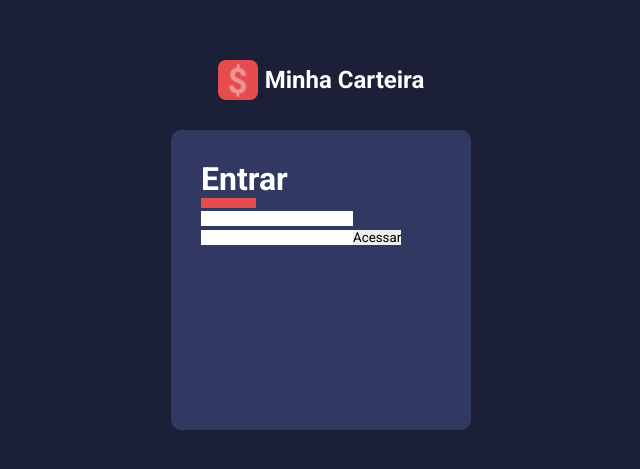
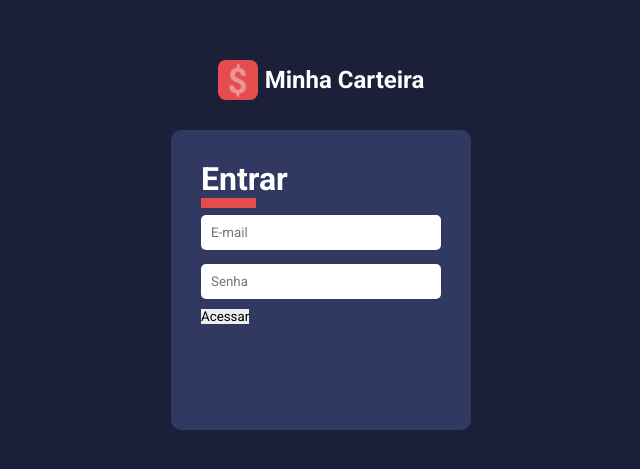
Before and after one commit to davihoffmann/minha-carteira-web, a React (Create React App) app: page / in a window 1280 px wide. Shown: the part 155-624 px from the top of the page, without its empty margins (319-959 px from the left). Built offline with nearby package versions, Linux system fonts and the light colour scheme.

Commit message:
criado componente do input text

```diff
--- /dev/null
+++ b/src/components/InputText/index.tsx
@@ -0,0 +1,7 @@
+import React, { ReactElement } from 'react';
+import { IInputTextProps } from './types';
+import { Container } from './styles';
+
+export default function InputText({ ...rest }: IInputTextProps): ReactElement {
+    return <Container {...rest} />;
+}
--- /dev/null
+++ b/src/components/InputText/styles.ts
@@ -0,0 +1,8 @@
+import styled from 'styled-components';
+
+export const Container = styled.input`
+    width: 100%;
+    margin: 7px 0;
+    padding: 10px;
+    border-radius: 5px;
+`;
--- /dev/null
+++ b/src/components/InputText/types.ts
@@ -0,0 +1,3 @@
+import { InputHTMLAttributes } from 'react';
+
+export type IInputTextProps = InputHTMLAttributes<HTMLInputElement>;
--- a/src/pages/Signin/index.tsx
+++ b/src/pages/Signin/index.tsx
@@ -1,4 +1,5 @@
 import React from 'react';
+import InputText from '../../components/InputText';
 import { Container, Logo, Form, FormTitle } from './styles';
 
 import logoImg from '../../assets/logo.svg';
@@ -11,11 +12,11 @@ const Signin: React.FC = () => {
                 <h2>Minha Carteira</h2>
             </Logo>
 
-            <Form>
+            <Form onSubmit={() => {}}>
                 <FormTitle>Entrar</FormTitle>
 
-                <input type="text" />
-                <input type="text" />
+                <InputText type="email" required placeholder="E-mail" />
+                <InputText type="password" required placeholder="Senha" />
 
                 <button type="submit">Acessar</button>
             </Form>
```
